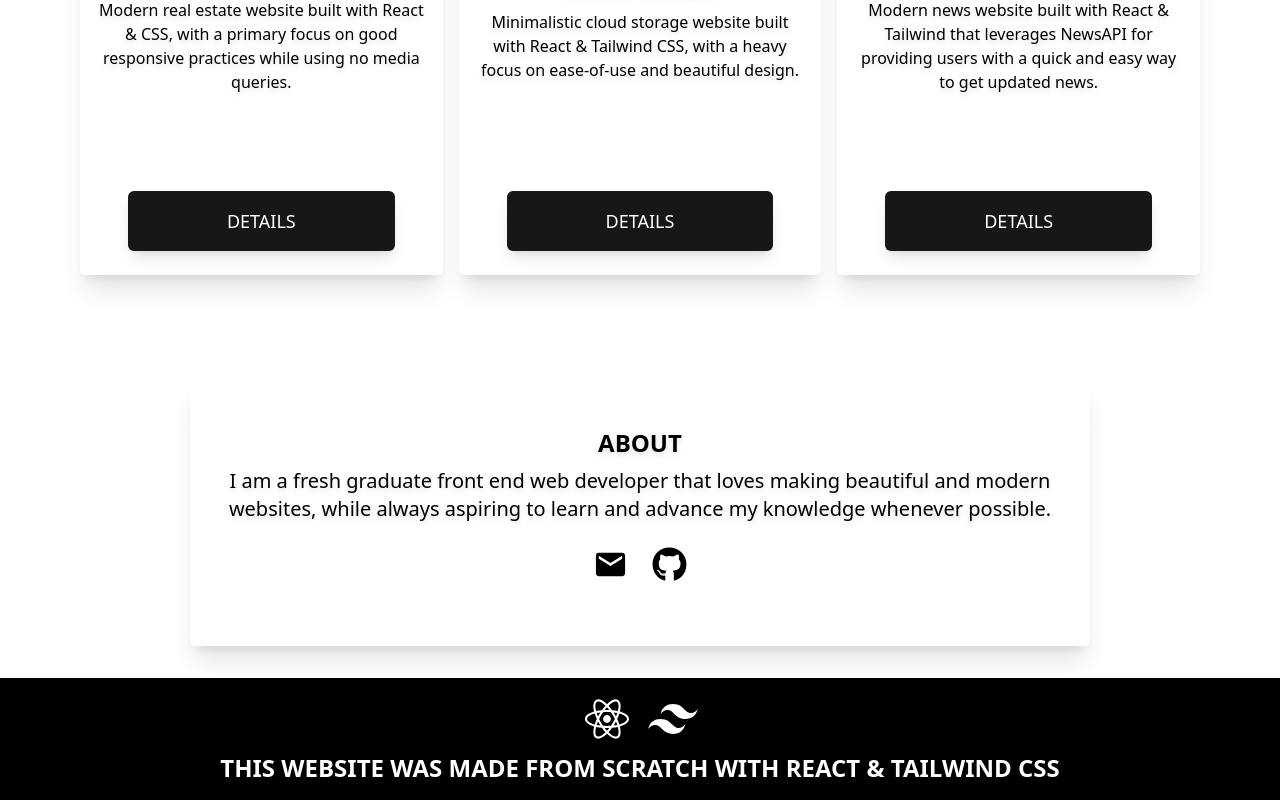
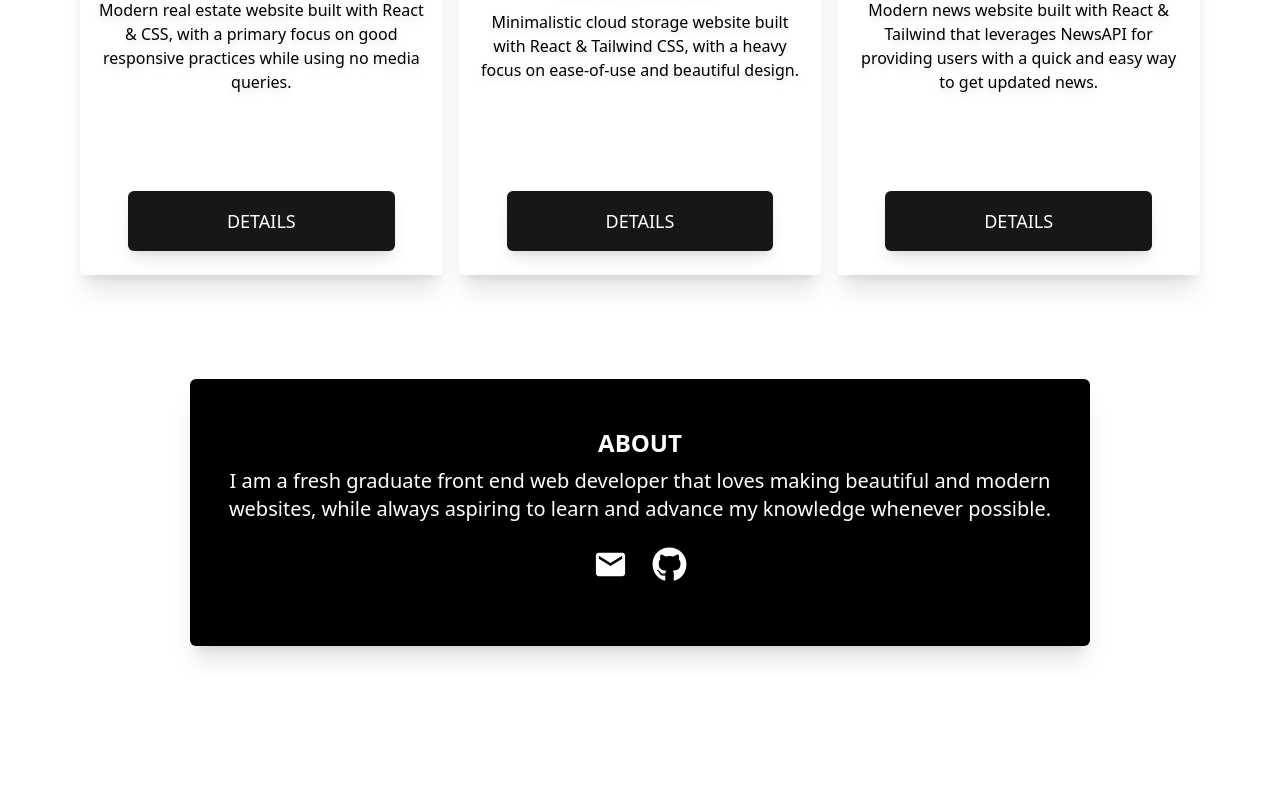
Before and after one commit to as9284/as-portfolio, a React (Vite) app: page / in a window 1280 px wide. Shown: the part 1253-2053 px from the top of the page. After the commit the page ends 1931 px from the top, so only its background shows below. Built offline with nearby package versions, Linux system fonts and the light colour scheme.

Commit message:
Update footer

```diff
--- a/src/components/Home.jsx
+++ b/src/components/Home.jsx
@@ -4,7 +4,6 @@ import Background from "../assets/bg.png";
 import AstraProperties from "../assets/astrap.png";
 import LunaCloud from "../assets/lunac.png";
 import QuickNews from "../assets/quickn.png";
-import { RiReactjsFill, RiTailwindCssFill } from "react-icons/ri";
 import { MdEmail } from "react-icons/md";
 import { FaGithub } from "react-icons/fa";
 
@@ -65,7 +64,7 @@ function Hero() {
           className={`w-full min-h-[50rem] flex flex-col justify-center items-center text-center px-4 sm:px-20 py-4 gap-8`}
         >
           <h1 className="text-3xl text-black md:text-4xl lg:text-5xl font-bold uppercase drop-shadow-md">
-            React Projects
+            Projects
           </h1>
           <div className="w-full grid grid-cols-1 md:grid-cols-2 lg:grid-cols-3 gap-4">
             <div className="max-w-[1240px] h-[36rem] flex flex-col justify-between items-center gap-2 shadow-xl place-items-center rounded-md hover:scale-[1.02] duration-300">
@@ -158,12 +157,12 @@ function Hero() {
         <div
           className={`w-full min-h-[14rem] flex flex-col justify-center items-center text-center px-4 sm:px-20 py-8 gap-2`}
         >
-          <div className="max-w-[900px] flex flex-col justify-center items-center gap-2 shadow-xl place-items-center rounded-md hover:scale-[1.02] duration-300">
+          <div className="max-w-[900px] bg-black text-white flex flex-col justify-center items-center gap-2 shadow-xl place-items-center rounded-md hover:scale-[1.02] duration-300">
             <div className="w-full flex flex-col justify-center items-center gap-2 my-12">
-              <h1 className="text-2xl text-black font-bold uppercase drop-shadow-md">
+              <h1 className="text-2xl font-bold uppercase drop-shadow-md">
                 About
               </h1>
-              <p className="text-lg md:text-xl text-black font-normal drop-shadow-md px-4">
+              <p className="text-lg md:text-xl font-normal drop-shadow-md px-4">
                 I am a fresh graduate front end web developer that loves making
                 beautiful and modern websites, while always aspiring to learn
                 and advance my knowledge whenever possible.
@@ -185,18 +184,6 @@ function Hero() {
             </div>
           </div>
         </div>
-        {/* Fact Section */}
-        <div
-          className={`w-full min-h-[7rem] bg-black flex flex-col justify-center items-center text-center px-4 sm:px-20 py-4 gap-2`}
-        >
-          <div className="w-full text-white flex flex-row justify-center items-center text-center gap-4">
-            <RiReactjsFill size={50} />
-            <RiTailwindCssFill size={50} />
-          </div>
-          <h1 className="text-lg text-white md:text-xl lg:text-2xl font-bold uppercase drop-shadow-md">
-            This website was made from scratch with react & tailwind CSS
-          </h1>
-        </div>
       </div>
     </>
   );
```
